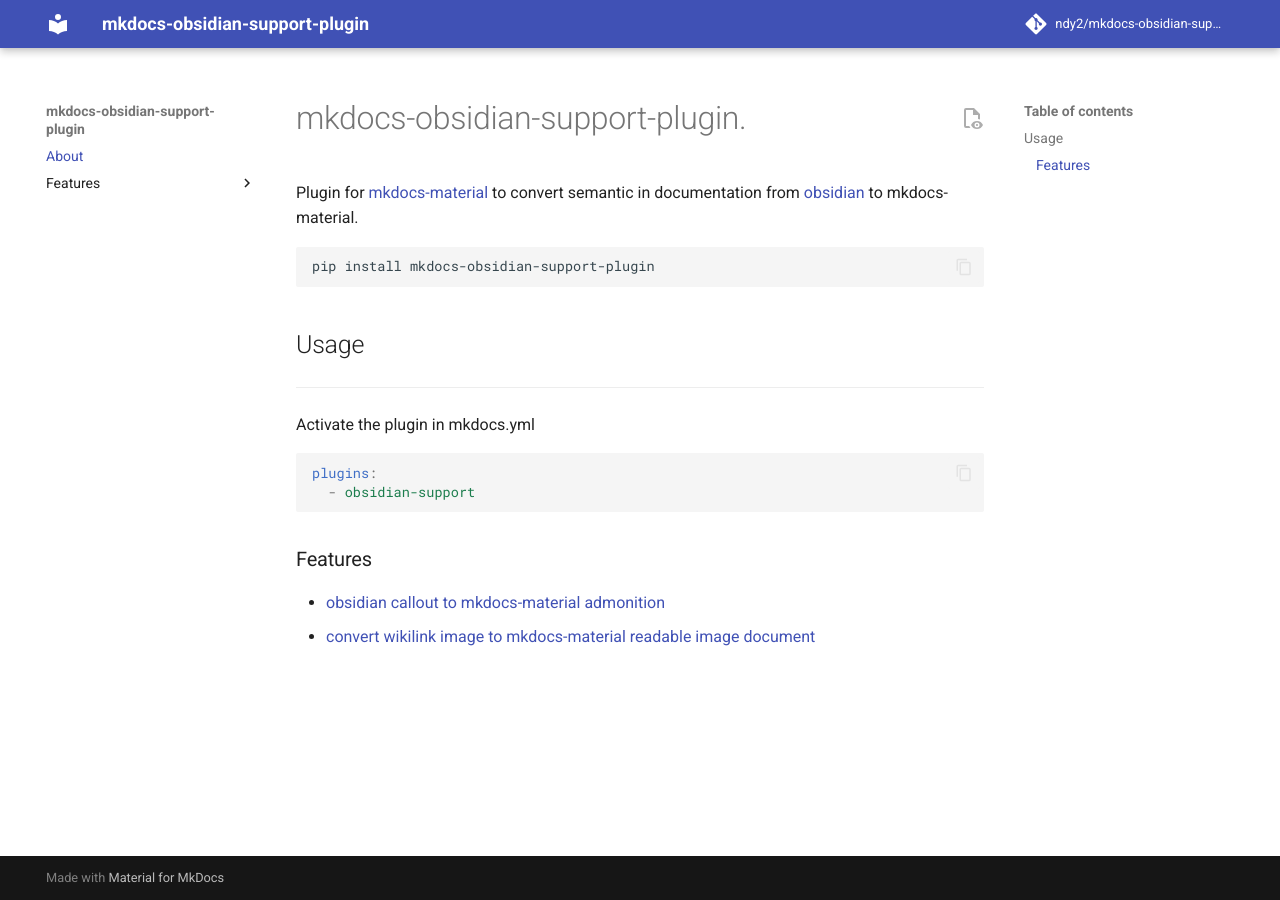
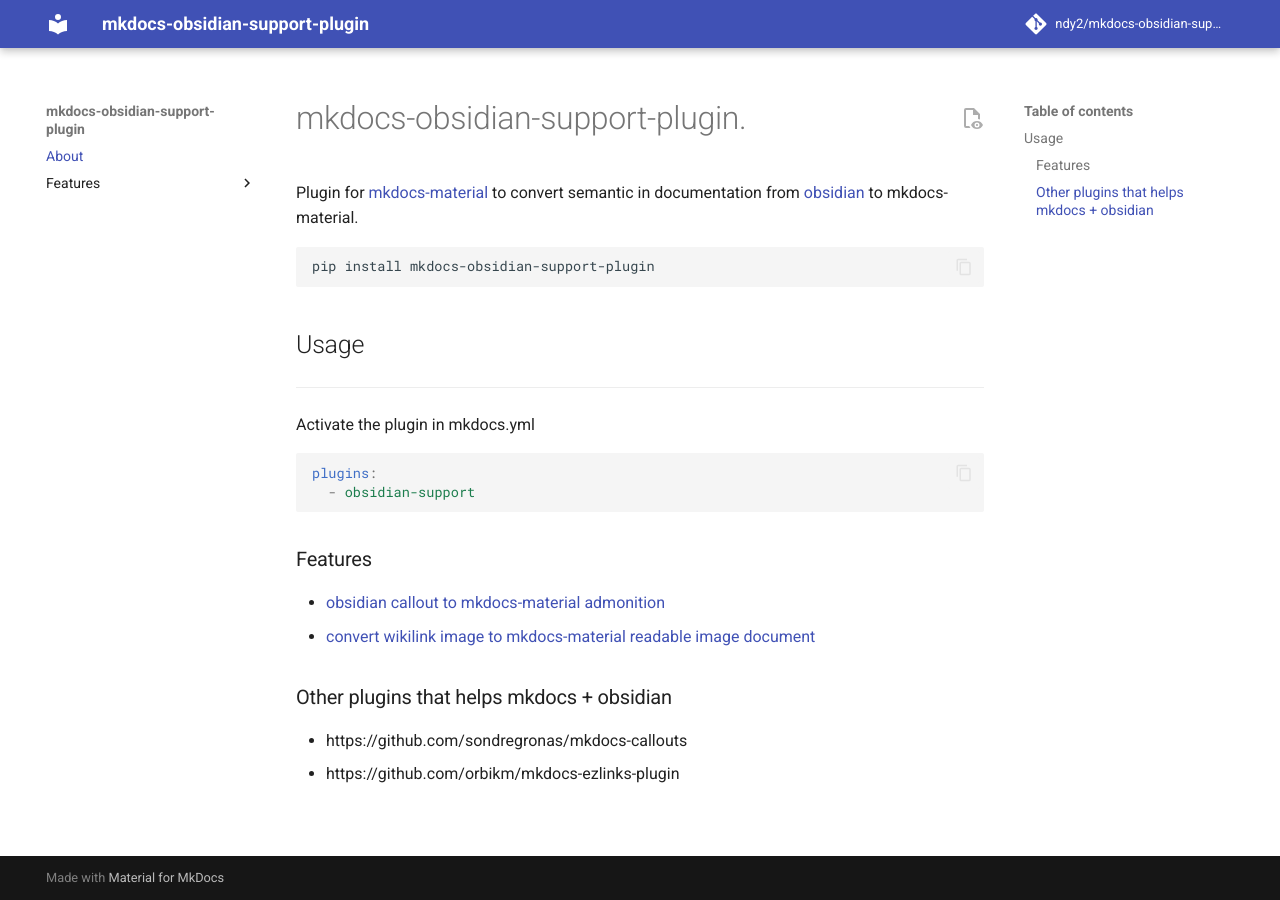
Before and after one commit to ndy2/mkdocs-obsidian-support-plugin, an MkDocs documentation site: the page built from docs/index.md, in a window 1280 px wide. Built offline with MkDocs 1.6.1 and Material for MkDocs 9.7.7, drawn with Linux system fonts in a browser that asks for light colours; comment, search, counter and statistics services are not loaded.

Commit message:
vault backup: 2023-02-22 16:49:11

```diff
--- a/docs/index.md
+++ b/docs/index.md
@@ -23,3 +23,9 @@
 
 - [obsidian callout to mkdocs-material admonition](features/admonition/index.md)
 - [convert wikilink image to mkdocs-material readable image document](features/image-link/index.md)
+
+
+### Other plugins that helps mkdocs + obsidian
+
+- https://github.com/sondregronas/mkdocs-callouts
+- https://github.com/orbikm/mkdocs-ezlinks-plugin
```
